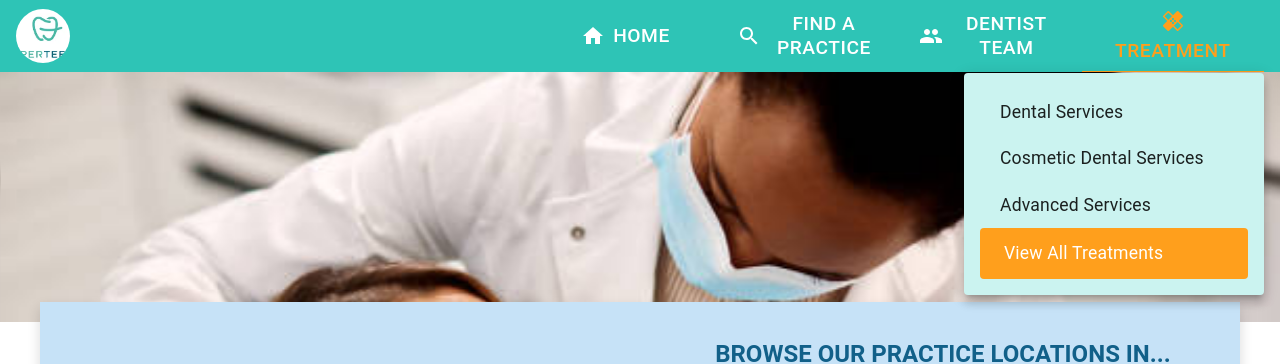
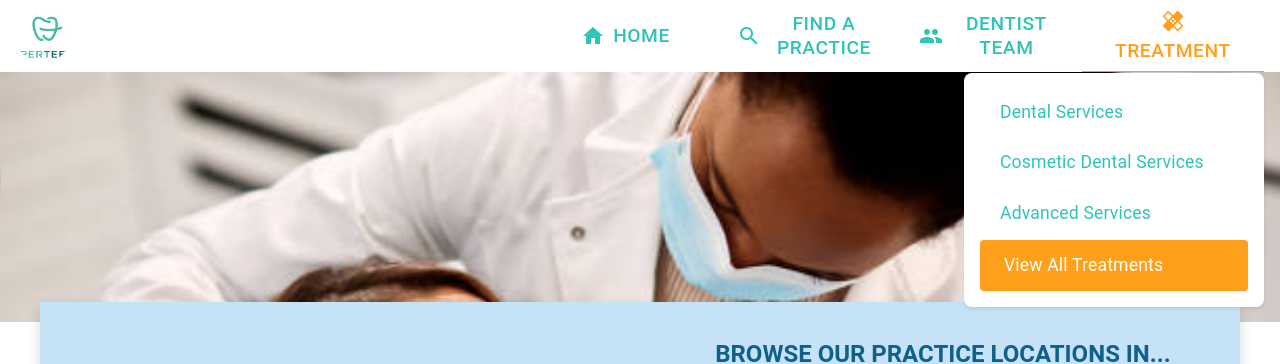
Before and after one commit to jackythesmurf/experteeth-fe, a React (Vite) app in the folder experteeth/: page / in a window 1280 px wide. Both pictures are taken after a click on the tab "TREATMENT". Shown: the top 364 px of the page. Built offline with nearby package versions, Linux system fonts and the light colour scheme.

Commit message:
navbar white theme

```diff
--- a/experteeth/src/components/containers/column/DisplayLocMapColumn/DisplayLocMapColumn.jsx
+++ b/experteeth/src/components/containers/column/DisplayLocMapColumn/DisplayLocMapColumn.jsx
@@ -14,6 +14,9 @@ import {
 	Toolbar,
 	IconButton,
 	Slide,
+	Card,
+	CardMedia,
+	CardContent,
 } from "@mui/material";
 import {
 	Autocomplete,
@@ -310,7 +313,42 @@ const DisplayLocMapColumn = () => {
 							width: "100%",
 							borderRadius: "12px",
 							overflow: "hidden",
+							position: "relative",
 						}}>
+						{selectedClinic && (
+							<Card
+								sx={{
+									position: "absolute",
+									top: 10,
+									left: 10,
+									zIndex: 10,
+									width: "300px",
+									backgroundColor: "#ffffff",
+									borderRadius: "12px",
+								}}>
+								<CardMedia
+									component="img"
+									alt="clinic"
+									height="140"
+									image="https://source.unsplash.com/random/300x200/?clinic"
+								/>
+								<CardContent>
+									<Typography
+										variant="h6"
+										sx={{
+											color: "#2ec4b6",
+										}}>
+										{selectedClinic.name}
+									</Typography>
+									<Typography
+										variant="body2"
+										color="textSecondary"
+										component="p">
+										{selectedClinic.address}
+									</Typography>
+								</CardContent>
+							</Card>
+						)}
 						<GoogleMap
 							mapContainerStyle={{
 								width: "100%",
--- a/experteeth/src/components/containers/navs/HeaderNavBar/Navbar.jsx
+++ b/experteeth/src/components/containers/navs/HeaderNavBar/Navbar.jsx
@@ -32,7 +32,7 @@ function LinkTab(props) {
 			icon={props.icon}
 			iconPosition="start"
 			sx={{
-				color: "#ffffff",
+				color: "#2ec4b6", // Teal color for text
 				fontSize: {
 					xs: "0.9rem",
 					sm: "1.1rem",
@@ -116,7 +116,7 @@ function Navbar() {
 				padding: "0 16px",
 				height: { xs: "56px", sm: "64px", md: "72px" },
 				boxShadow: "0px 4px 10px rgba(0, 0, 0, 0.1)",
-				background: "#2ec4b6", // Teal background
+				background: "#ffffff", // White background
 			}}>
 			<Box sx={{ display: "flex", alignItems: "center" }}>
 				<Avatar
@@ -140,7 +140,7 @@ function Navbar() {
 					aria-label="menu"
 					onClick={handleMobileMenuClick}
 					sx={{ padding: "8px" }}>
-					<MenuIcon sx={{ color: "#ffffff" }} />
+					<MenuIcon sx={{ color: "#2ec4b6" }} />
 				</IconButton>
 			) : (
 				<Box
@@ -184,7 +184,7 @@ function Navbar() {
 							label="Treatment"
 							onClick={handleTreatmentMenuClick}
 							sx={{
-								color: "#ffffff",
+								color: "#2ec4b6",
 								fontSize: {
 									xs: "0.9rem",
 									sm: "1.1rem",
@@ -219,7 +219,9 @@ function Navbar() {
 					sx: {
 						width: 300,
 						maxWidth: "100%",
-						backgroundColor: "#cbf3f0", // Light teal background
+						backgroundColor: "#ffffff", // White background for dropdown
+						boxShadow: "0px 2px 4px rgba(0, 0, 0, 0.1)",
+						borderRadius: "8px",
 					},
 				}}
 				MenuListProps={{
@@ -234,9 +236,13 @@ function Navbar() {
 					sx={{
 						fontSize: "1.1rem",
 						padding: "10px 20px",
+						color: "#2ec4b6",
 						"&:hover": {
 							backgroundColor: "#ffbf69", // Light orange on hover
+							color: "#ffffff", // White text on hover
 						},
+						borderRadius: "4px",
+						marginBottom: "4px", // Small gap between items
 					}}>
 					Dental Services
 				</MenuItem>
@@ -247,9 +253,13 @@ function Navbar() {
 					sx={{
 						fontSize: "1.1rem",
 						padding: "10px 20px",
+						color: "#2ec4b6",
 						"&:hover": {
 							backgroundColor: "#ffbf69",
+							color: "#ffffff",
 						},
+						borderRadius: "4px",
+						marginBottom: "4px",
 					}}>
 					Cosmetic Dental Services
 				</MenuItem>
@@ -260,9 +270,13 @@ function Navbar() {
 					sx={{
 						fontSize: "1.1rem",
 						padding: "10px 20px",
+						color: "#2ec4b6",
 						"&:hover": {
 							backgroundColor: "#ffbf69",
+							color: "#ffffff",
 						},
+						borderRadius: "4px",
+						marginBottom: "4px",
 					}}>
 					Advanced Services
 				</MenuItem>
@@ -276,8 +290,8 @@ function Navbar() {
 						color: "#ffffff",
 						backgroundColor: "#ff9f1c", // Orange background
 						"&:hover": {
-							transition: 1,
 							backgroundColor: "#ffbf69", // Light orange on hover
+							color: "#ffffff",
 						},
 						borderRadius: "4px",
 					}}>
@@ -293,7 +307,9 @@ function Navbar() {
 					sx: {
 						width: 250,
 						maxWidth: "100%",
-						backgroundColor: "#cbf3f0", // Light teal background
+						backgroundColor: "#ffffff", // White background for mobile menu
+						boxShadow: "0px 2px 4px rgba(0, 0, 0, 0.1)",
+						borderRadius: "8px",
 					},
 				}}
 				MenuListProps={{
@@ -339,9 +355,13 @@ function Navbar() {
 							sx={{
 								fontSize: "1rem",
 								padding: "10px 20px",
+								color: "#2ec4b6",
 								"&:hover": {
 									backgroundColor: "#ffbf69",
+									color: "#ffffff",
 								},
+								borderRadius: "4px",
+								marginBottom: "4px",
 							}}>
 							Dental Services
 						</MenuItem>
@@ -352,9 +372,13 @@ function Navbar() {
 							sx={{
 								fontSize: "1rem",
 								padding: "10px 20px",
+								color: "#2ec4b6",
 								"&:hover": {
 									backgroundColor: "#ffbf69",
+									color: "#ffffff",
 								},
+								borderRadius: "4px",
+								marginBottom: "4px",
 							}}>
 							Cosmetic Dental Services
 						</MenuItem>
@@ -365,9 +389,13 @@ function Navbar() {
 							sx={{
 								fontSize: "1rem",
 								padding: "10px 20px",
+								color: "#2ec4b6",
 								"&:hover": {
 									backgroundColor: "#ffbf69",
+									color: "#ffffff",
 								},
+								borderRadius: "4px",
+								marginBottom: "4px",
 							}}>
 							Advanced Services
 						</MenuItem>
```
